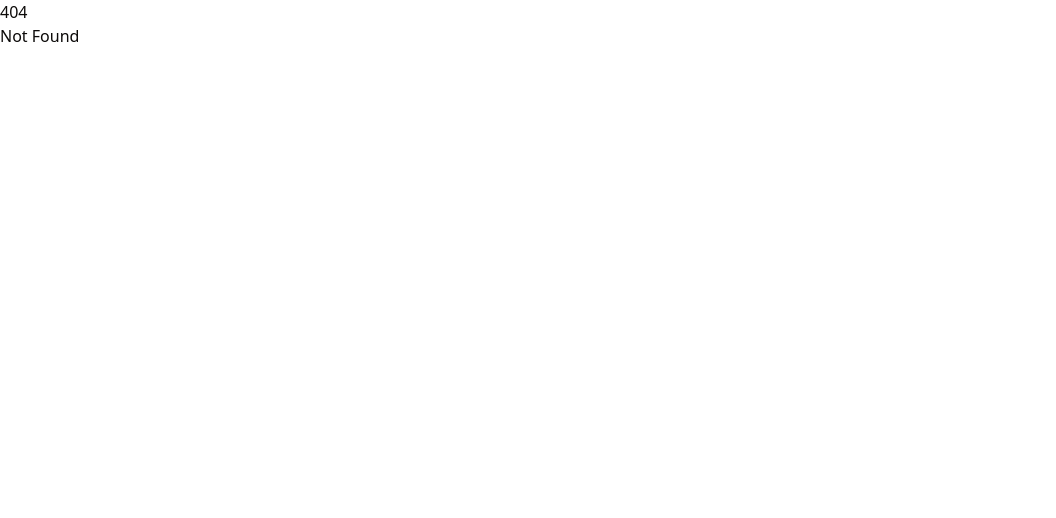
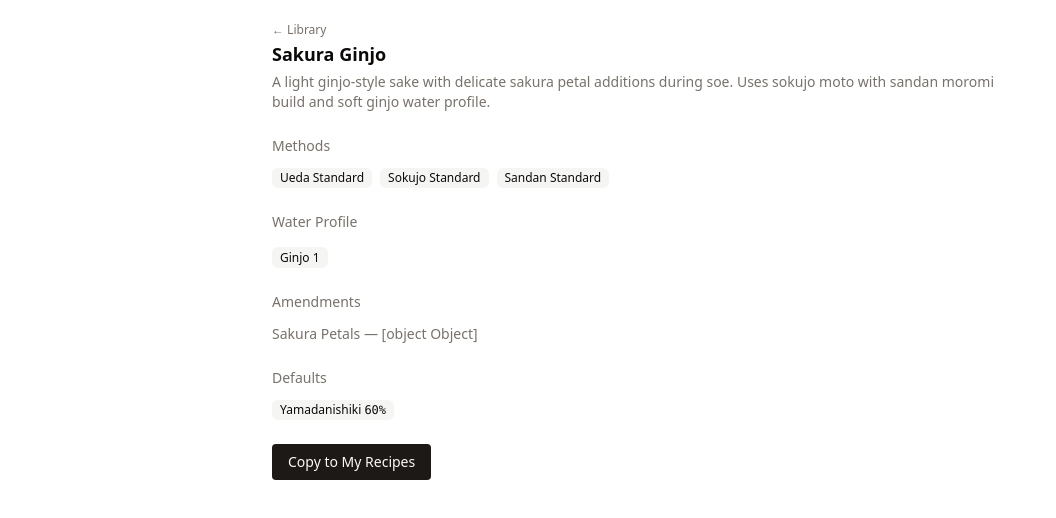
Before and after one commit to mcgrizzz/toji, a SvelteKit app: page /library/snap-recipe-sakura-ginjo-001 in a window 1280 px wide. Before the commit this address had no page. Shown: the top 518 px of the page, without its empty margins (0-1056 px from the left). Built offline with nearby package versions, Linux system fonts and the light colour scheme.

Commit message:
separate library browse from recipe planning flow

```diff
--- a/src/routes/library/+page.svelte
+++ b/src/routes/library/+page.svelte
@@ -1,23 +1,7 @@
 <script lang="ts">
-	import { goto } from '$app/navigation';
-	import { getLibraryRecipeEntries, resolveRecipeBundle } from '$lib/data/library';
-	import { createRecipeFromSnapshot } from '$lib/app/adapters/copySnapshotToRecipe';
-	import { addRecipe } from '$lib/data/recipes/recipeStore.svelte';
-
-	import type { RecipeBundle } from '$lib/app/types';
-	import type { LibraryRecipeEntry } from '$lib/app/models/library';
+	import { getLibraryRecipeEntries } from '$lib/data/library';
 
 	const entries = getLibraryRecipeEntries();
-	const bundles: { entry: LibraryRecipeEntry; bundle: RecipeBundle }[] = entries
-		.map((e) => ({ entry: e, bundle: resolveRecipeBundle(e.latestSnapshotId) }))
-		.filter((b): b is { entry: LibraryRecipeEntry; bundle: RecipeBundle } => b.bundle != null);
-
-	function copyToMyRecipes(snapshotId: string) {
-		const recipe = createRecipeFromSnapshot(snapshotId);
-		if (!recipe) return;
-		addRecipe(recipe);
-		goto('/recipes');
-	}
 </script>
 
 <main class="mx-auto max-w-3xl space-y-6 p-4">
@@ -26,38 +10,17 @@
 		<p class="text-sm text-muted-foreground">Browse recipes and copy them to your collection.</p>
 	</div>
 
-	{#each bundles as { entry, bundle }}
-		<div
-			class="rounded-lg border bg-background p-4"
+	{#each entries as entry (entry.id)}
+		<a
+			href="/library/{entry.latestSnapshotId}"
+			class="block rounded-lg border bg-background p-4 transition-colors hover:bg-muted/50 focus-visible:ring-2 focus-visible:ring-ring focus-visible:ring-offset-2 focus-visible:ring-offset-background focus-visible:outline-none"
 		>
-			<h2 class="text-base font-semibold">{bundle.name}</h2>
-			{#if bundle.description}
-				<p class="mt-1 text-sm text-muted-foreground">{bundle.description}</p>
+			<h2 class="text-base font-semibold">{entry.name}</h2>
+			{#if entry.description}
+				<p class="mt-1 text-sm text-muted-foreground">{entry.description}</p>
 			{/if}
-			<div class="mt-3 flex flex-wrap gap-3 text-xs text-muted-foreground">
-				{#if bundle.template.recommendedRiceVariety}
-					<span class="rounded-sm bg-muted px-2 py-0.5">
-						{bundle.template.recommendedRiceVariety}
-						{#if bundle.template.recommendedPolishPct}
-							<span class="font-mono">{bundle.template.recommendedPolishPct}%</span>
-						{/if}
-					</span>
-				{/if}
-				<span class="rounded-sm bg-muted px-2 py-0.5">{bundle.presets.kojiPreset.name}</span>
-				<span class="rounded-sm bg-muted px-2 py-0.5">{bundle.presets.motoPreset.name}</span>
-				<span class="rounded-sm bg-muted px-2 py-0.5">{bundle.presets.moromiPreset.name}</span>
-				{#if bundle.presets.waterProfile}
-					<span class="rounded-sm bg-muted px-2 py-0.5">{bundle.presets.waterProfile.name}</span>
-				{/if}
-			</div>
-			<button
-				type="button"
-				onclick={() => copyToMyRecipes(entry.latestSnapshotId)}
-				class="mt-3 rounded bg-primary px-4 py-2 text-sm font-medium text-primary-foreground hover:bg-primary/90 focus-visible:ring-2 focus-visible:ring-ring focus-visible:ring-offset-2 focus-visible:ring-offset-background focus-visible:outline-none"
-			>
-				Copy to My Recipes
-			</button>
-		</div>
+			<p class="mt-2 font-mono text-xs text-muted-foreground">v{entry.version}</p>
+		</a>
 	{:else}
 		<p class="text-sm text-muted-foreground">No recipes in the library.</p>
 	{/each}
--- /dev/null
+++ b/src/routes/library/[snapshotId]/+page.svelte
@@ -0,0 +1,88 @@
+<script lang="ts">
+	import { page } from '$app/stores';
+	import { goto } from '$app/navigation';
+	import { getRecipeSnapshotById } from '$lib/data/library';
+	import { resolveBundleFromSource } from '$lib/data/lookups';
+	import { createRecipeFromSnapshot } from '$lib/app/adapters/copySnapshotToRecipe';
+	import { addRecipe } from '$lib/data/recipes/recipeStore.svelte';
+
+	const snapshot = $derived(
+		$page.params.snapshotId ? getRecipeSnapshotById($page.params.snapshotId) : null
+	);
+
+	const bundle = $derived(snapshot ? resolveBundleFromSource(snapshot) : null);
+
+	function copyToMyRecipes() {
+		if (!snapshot) return;
+		const recipe = createRecipeFromSnapshot(snapshot.id);
+		if (!recipe) return;
+		addRecipe(recipe);
+		goto('/recipes');
+	}
+</script>
+
+{#if !snapshot || !bundle}
+	<main class="mx-auto max-w-3xl p-4">
+		<p class="text-destructive">Snapshot not found.</p>
+		<a href="/library" class="text-sm text-primary hover:underline">&larr; Library</a>
+	</main>
+{:else}
+	<main class="mx-auto max-w-3xl space-y-6 p-4">
+		<div>
+			<a href="/library" class="text-xs text-muted-foreground hover:underline">&larr; Library</a>
+			<h1 class="text-lg font-semibold">{bundle.name}</h1>
+			{#if bundle.description}
+				<p class="mt-1 text-sm text-muted-foreground">{bundle.description}</p>
+			{/if}
+		</div>
+
+		<section class="space-y-3">
+			<h2 class="text-sm font-medium text-muted-foreground">Methods</h2>
+			<div class="flex flex-wrap gap-2 text-xs">
+				<span class="rounded-sm bg-muted px-2 py-0.5">{bundle.presets.kojiPreset.name}</span>
+				<span class="rounded-sm bg-muted px-2 py-0.5">{bundle.presets.motoPreset.name}</span>
+				<span class="rounded-sm bg-muted px-2 py-0.5">{bundle.presets.moromiPreset.name}</span>
+			</div>
+		</section>
+
+		{#if bundle.presets.waterProfile}
+			<section class="space-y-3">
+				<h2 class="text-sm font-medium text-muted-foreground">Water Profile</h2>
+				<span class="rounded-sm bg-muted px-2 py-0.5 text-xs">{bundle.presets.waterProfile.name}</span>
+			</section>
+		{/if}
+
+		{#if bundle.template.amendments?.length}
+			<section class="space-y-3">
+				<h2 class="text-sm font-medium text-muted-foreground">Amendments</h2>
+				<ul class="space-y-1 text-sm">
+					{#each bundle.template.amendments as amendment}
+						<li class="text-muted-foreground">{amendment.kind} — {amendment.placement}</li>
+					{/each}
+				</ul>
+			</section>
+		{/if}
+
+		{#if bundle.template.recommendedRiceVariety}
+			<section class="space-y-3">
+				<h2 class="text-sm font-medium text-muted-foreground">Defaults</h2>
+				<div class="flex flex-wrap gap-2 text-xs">
+					<span class="rounded-sm bg-muted px-2 py-0.5">
+						{bundle.template.recommendedRiceVariety}
+						{#if bundle.template.recommendedPolishPct}
+							<span class="font-mono">{bundle.template.recommendedPolishPct}%</span>
+						{/if}
+					</span>
+				</div>
+			</section>
+		{/if}
+
+		<button
+			type="button"
+			onclick={copyToMyRecipes}
+			class="rounded bg-primary px-4 py-2 text-sm font-medium text-primary-foreground hover:bg-primary/90 focus-visible:ring-2 focus-visible:ring-ring focus-visible:ring-offset-2 focus-visible:ring-offset-background focus-visible:outline-none"
+		>
+			Copy to My Recipes
+		</button>
+	</main>
+{/if}
--- a/src/routes/recipes/+page.svelte
+++ b/src/routes/recipes/+page.svelte
@@ -12,14 +12,13 @@
 
 	{#each recipes as recipe (recipe.id)}
 		<a
-			href="/recipes/{recipe.id}/plan"
+			href="/recipes/{recipe.id}"
 			class="block rounded-lg border bg-background p-4 transition-colors hover:bg-muted/50 focus-visible:ring-2 focus-visible:ring-ring focus-visible:ring-offset-2 focus-visible:ring-offset-background focus-visible:outline-none"
 		>
 			<h2 class="text-base font-semibold">{recipe.name}</h2>
 			{#if recipe.body.description}
 				<p class="mt-1 text-sm text-muted-foreground">{recipe.body.description}</p>
 			{/if}
-			<p class="mt-3 text-sm font-medium text-primary">Plan brew &rarr;</p>
 		</a>
 	{:else}
 		<div class="rounded-lg border border-dashed bg-background p-6 text-center">
--- /dev/null
+++ b/src/routes/recipes/[id]/+page.svelte
@@ -0,0 +1,92 @@
+<script lang="ts">
+	import { page } from '$app/stores';
+	import { goto } from '$app/navigation';
+	import { getRecipeById, deleteRecipe } from '$lib/data/recipes/recipeStore.svelte';
+	import { resolveBundleFromSource } from '$lib/data/lookups';
+
+	const recipe = $derived(
+		$page.params.id ? getRecipeById($page.params.id) : undefined
+	);
+
+	const bundle = $derived(recipe ? resolveBundleFromSource(recipe) : null);
+
+	function handleDelete() {
+		if (!recipe) return;
+		deleteRecipe(recipe.id);
+		goto('/recipes');
+	}
+</script>
+
+{#if !recipe || !bundle}
+	<main class="mx-auto max-w-3xl p-4">
+		<p class="text-destructive">Recipe not found.</p>
+		<a href="/recipes" class="text-sm text-primary hover:underline">&larr; My Recipes</a>
+	</main>
+{:else}
+	<main class="mx-auto max-w-3xl space-y-6 p-4">
+		<div>
+			<a href="/recipes" class="text-xs text-muted-foreground hover:underline">&larr; My Recipes</a>
+			<h1 class="text-lg font-semibold">{bundle.name}</h1>
+			{#if bundle.description}
+				<p class="mt-1 text-sm text-muted-foreground">{bundle.description}</p>
+			{/if}
+		</div>
+
+		<section class="space-y-3">
+			<h2 class="text-sm font-medium text-muted-foreground">Methods</h2>
+			<div class="flex flex-wrap gap-2 text-xs">
+				<span class="rounded-sm bg-muted px-2 py-0.5">{bundle.presets.kojiPreset.name}</span>
+				<span class="rounded-sm bg-muted px-2 py-0.5">{bundle.presets.motoPreset.name}</span>
+				<span class="rounded-sm bg-muted px-2 py-0.5">{bundle.presets.moromiPreset.name}</span>
+			</div>
+		</section>
+
+		{#if bundle.presets.waterProfile}
+			<section class="space-y-3">
+				<h2 class="text-sm font-medium text-muted-foreground">Water Profile</h2>
+				<span class="rounded-sm bg-muted px-2 py-0.5 text-xs">{bundle.presets.waterProfile.name}</span>
+			</section>
+		{/if}
+
+		{#if bundle.template.amendments?.length}
+			<section class="space-y-3">
+				<h2 class="text-sm font-medium text-muted-foreground">Amendments</h2>
+				<ul class="space-y-1 text-sm">
+					{#each bundle.template.amendments as amendment}
+						<li class="text-muted-foreground">{amendment.kind} — {amendment.placement}</li>
+					{/each}
+				</ul>
+			</section>
+		{/if}
+
+		{#if bundle.template.recommendedRiceVariety}
+			<section class="space-y-3">
+				<h2 class="text-sm font-medium text-muted-foreground">Defaults</h2>
+				<div class="flex flex-wrap gap-2 text-xs">
+					<span class="rounded-sm bg-muted px-2 py-0.5">
+						{bundle.template.recommendedRiceVariety}
+						{#if bundle.template.recommendedPolishPct}
+							<span class="font-mono">{bundle.template.recommendedPolishPct}%</span>
+						{/if}
+					</span>
+				</div>
+			</section>
+		{/if}
+
+		<div class="flex items-center gap-3">
+			<a
+				href="/recipes/{recipe.id}/plan"
+				class="rounded bg-primary px-4 py-2 text-sm font-medium text-primary-foreground hover:bg-primary/90 focus-visible:ring-2 focus-visible:ring-ring focus-visible:ring-offset-2 focus-visible:ring-offset-background focus-visible:outline-none"
+			>
+				Plan a Brew
+			</a>
+			<button
+				type="button"
+				onclick={handleDelete}
+				class="rounded border border-destructive/30 px-4 py-2 text-sm font-medium text-destructive hover:bg-destructive/10 focus-visible:ring-2 focus-visible:ring-ring focus-visible:ring-offset-2 focus-visible:ring-offset-background focus-visible:outline-none"
+			>
+				Delete
+			</button>
+		</div>
+	</main>
+{/if}
--- a/src/routes/recipes/[id]/plan/+page.svelte
+++ b/src/routes/recipes/[id]/plan/+page.svelte
@@ -45,7 +45,7 @@
 {:else}
 	<main class="mx-auto max-w-4xl space-y-6 p-4">
 		<div>
-			<a href="/recipes" class="text-xs text-muted-foreground hover:underline">&larr; My Recipes</a>
+			<a href="/recipes/{$page.params.id}" class="text-xs text-muted-foreground hover:underline">&larr; {bundle.name}</a>
 			<h1 class="text-lg font-semibold">{bundle.name} — Plan</h1>
 			{#if bundle.description}
 				<p class="text-sm text-muted-foreground">{bundle.description}</p>
```
